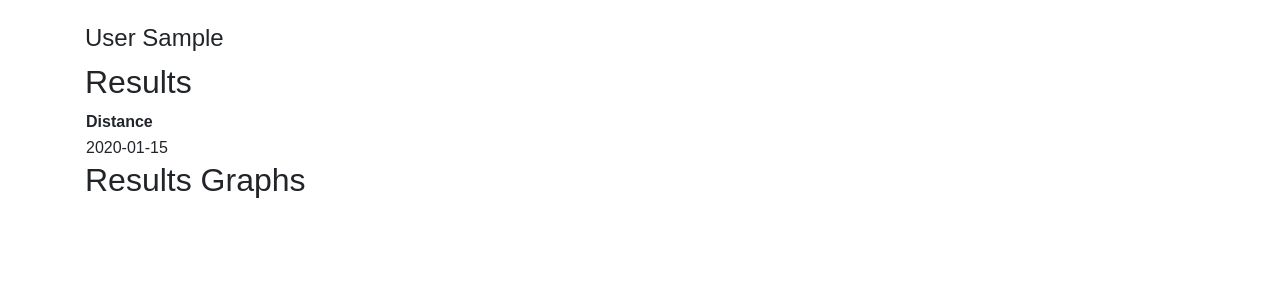
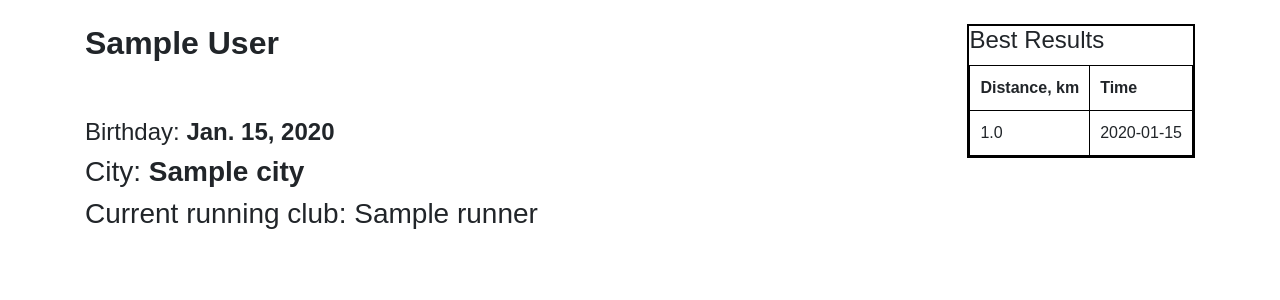
Before and after one commit to maxim-lixakov/runstar, a Django app: page /profile?id=1 in a window 1280 px wide. Shown: the part 56-356 px from the top of the page. Run offline with Django 4.2, Linux system fonts and the light colour scheme; tables that the repository leaves empty hold one stand-in row (values such as "Sample post"); some libraries are stand-ins or nearby versions.

Commit message:
обновлена страница профиля и добавлены стили

```diff
--- a/probeg/main/authed_views.py
+++ b/probeg/main/authed_views.py
@@ -25,6 +25,13 @@ class SignUp(CreateView):
 
 # @login_required
 def profile(request):
+
+    class BestResult:
+
+        def __init__(self, dist, result):
+            self.dist = dist
+            self.result = result
+
     uid = request.GET.get('id', 0)
     runner = DjRunner.objects.filter(id=uid).first()
 
@@ -44,13 +51,15 @@ def profile(request):
     distances = list(best_results.keys())
 
     # Render the updated profile page template with the runner and results data
+    pbs = []
     for res in best_results:
-        best_results[res] = best_results[res][-1]
+        pb = BestResult(res, best_results[res][-1])
+        pbs.append(pb)
 
     context = {
         'runner': runner,
         'distances': distances,
-        'best_results': best_results.values(),
+        'best_results': pbs,
         'n': len(distances),
     }
     print(context)
--- a/probeg/main/models.py
+++ b/probeg/main/models.py
@@ -77,7 +77,8 @@ class Probegdist(models.Model):
     class Meta:
         managed = False
         db_table = 'ProbegDist'
-        unique_together = (('probeg_year', 'dist', 'dist_ed', 'dj_precise_name'), ('probeg_year', 'dj_distance', 'dj_precise_name'),)
+        unique_together = (
+        ('probeg_year', 'dist', 'dist_ed', 'dj_precise_name'), ('probeg_year', 'dj_distance', 'dj_precise_name'),)
 
 
 class Klb1(models.Model):
@@ -140,7 +141,6 @@ class DjCountry(models.Model):
     class Meta:
         managed = False
         db_table = 'dj_country'
-
 
 
 class Probegdist(models.Model):
@@ -213,7 +213,6 @@ class DjCity(models.Model):
 
     class Meta:
         db_table = 'dj_city'
-
 
 
 class DjRunner(models.Model):
--- a/probeg/main/templates/profile.html
+++ b/probeg/main/templates/profile.html
@@ -1,36 +1,44 @@
 {% extends "base.html" %}
 {% block content %}
 
-<h1>{{runner.lname}} {{runner.fname}}</h1>
+<div class="bio">
+  <h2><b>{{runner.fname}} {{runner.lname}}</b></h2><br><br>
+  <h4>Birthday: <b>{{runner.birthday}}</b></h4>
+  {% if runner.city %}
+  <h3>City: <b>{{runner.city.name}}</b></h3>
+  {% endif %}
+  {% if runner.club_name %}
+  <h3>Current running club: {{runner.club_name}}</h3>
+  {% endif %}
+</div>
+
 
  {% if user.is_authenticated and user.last_name == runner.lname %}
    <p>User: {{ user.get_username }}</p>
    <p><a href="{% url 'logout'%}">Logout</a></p>
  {% else %}
+
+<div class="results-container">
   <div class="result-table">
-  <h2>Results</h2>
+    <h1>Best Results</h1>
     <table>
       <thead>
         <tr>
-        <th>Distance</th>
+          <th>Distance, km</th>
+          <th>Time</th>
         </tr>
       </thead>
       <tbody>
-      {% for key in best_results %}
+        {% for result in best_results %}
         <tr>
-        <td>{{key}}</td>
+          <td>{{result.dist}}</td>
+          <td>{{result.result}}</td>
         </tr>
         {% endfor %}
       </tbody>
     </table>
   </div>
+</div>
 
-<div class="result-charts">
-  <h2>Results Graphs</h2>
-  {% for distance in distances %}
-    <h3>{{ distance.name }}</h3>
-    <div id="chart-{{ distance.id }}"></div>
-  {% endfor %}
-</div>
 {% endif %}
 {% endblock %}
--- a/probeg/static/css/base.css
+++ b/probeg/static/css/base.css
@@ -95,3 +95,23 @@ ul.info {
 li.info {
     margin-bottom: 5px;
 }
+
+.results-container {
+    float: right;
+}
+
+.result-table {
+    border-collapse: separate;
+    border-spacing: 30px;
+    border: 2px solid black;
+    margin-bottom: 20px;
+}
+
+.result-table th, .result-table td {
+    padding: 10px;
+    border: 1px solid black;
+}
+
+div.bio, div.result-table {
+    display:inline-block;
+}
```
Lines whose indentation alone changed are shown as unchanged.
